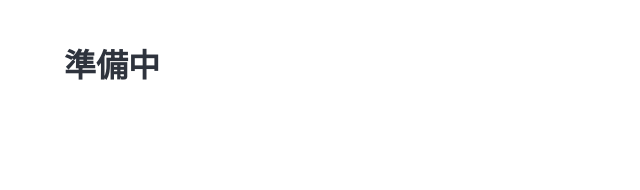
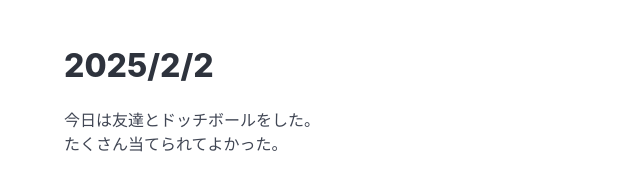
Before and after one commit to roiroi140/blog, a plain HTML site: page index.html in a window 1280 px wide. Shown: the whole page, without its empty margins (0-640 px from the left). Drawn offline with nearby package versions, Linux system fonts and the light colour scheme.

Commit message:
Update index.html

```diff
--- a/index.html
+++ b/index.html
@@ -10,9 +10,10 @@
   <section class="section">
     <div class="container">
       <h1 class="title">
-        準備中
+        2025/2/2
       </h1>
-      </p>
+      <p>今日は友達とドッチボールをした。<br>
+		たくさん当てられてよかった。</p>
     </div>
   </section>
   </body>
```
